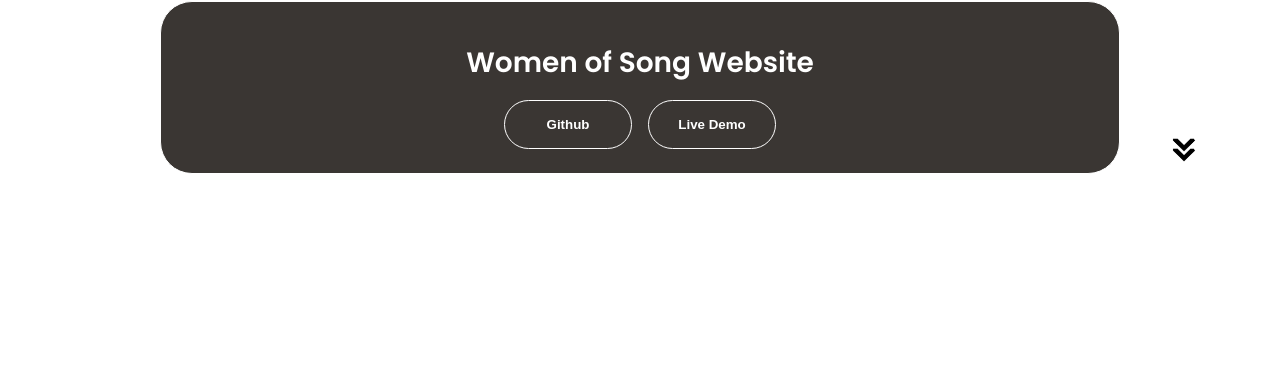
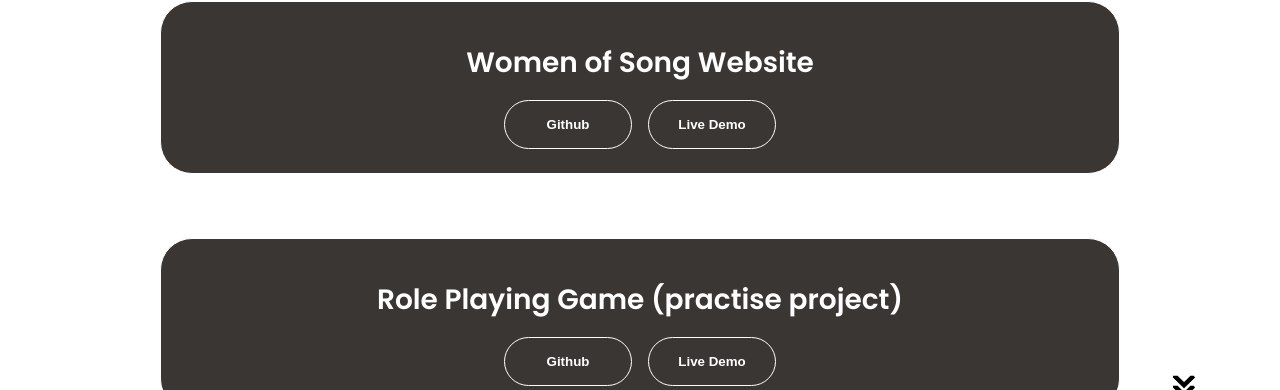
Before and after one commit to EddieMjiyakho/Portfolio, a plain HTML site: page index.html in a window 1280 px wide. Shown: the part 3722-4112 px from the top of the page. Drawn offline with Linux system fonts and the light colour scheme.

Commit message:
added the Role Playing Game project

```diff
--- a/index.html
+++ b/index.html
@@ -399,6 +399,27 @@
                 </div>
               </div>
             </div>
+            <div class="about-containers">
+              <div class="details-container color-container">
+                <div class="article-container">
+                </div>
+                <h2 class="experience-sub-title project-title">Role Playing Game (practise project)</h2>
+                <div class="btn-container">
+                  <button
+                    class="btn btn-color-2 project-btn"
+                    onclick="location.href='https://github.com/EddieMjiyakho/Role_Playing_Game'"
+                  >
+                    Github
+                  </button>
+                  <button
+                    class="btn btn-color-2 project-btn"
+                    onclick="location.href='https://roleplayinggamej.netlify.app/'"
+                  >
+                    Live Demo
+                  </button>
+                </div>
+              </div>
+            </div>
       <img
         src="./assets/arrow.png"
         alt="Arrow icon"
```
